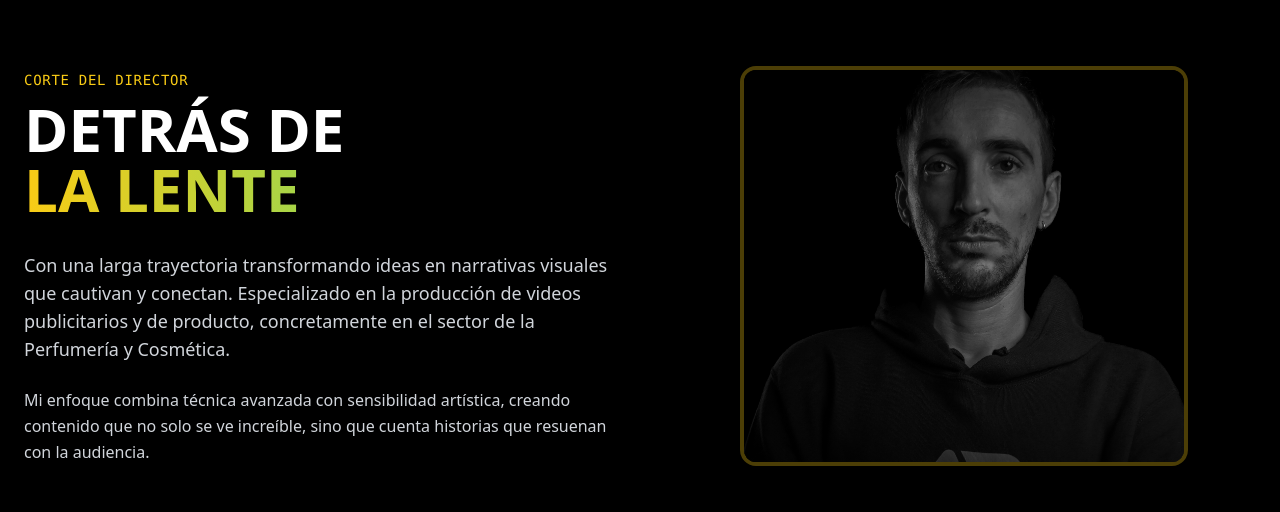
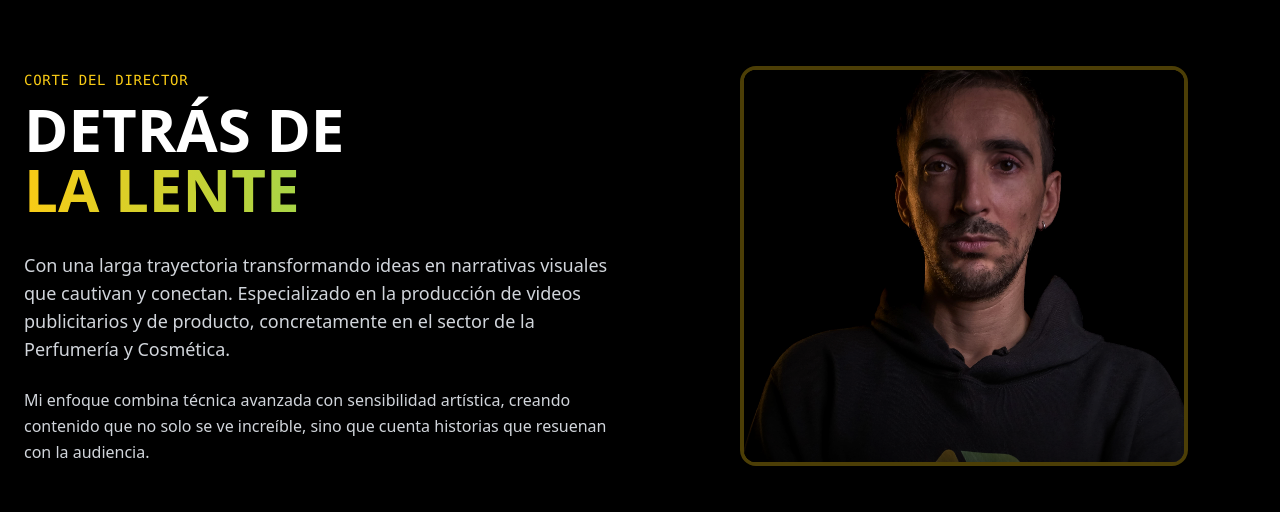
Before and after one commit to idm-code/alexruizmaker-portfolio, a React (Vite) app: page / in a window 1280 px wide. Shown: the part 814-1326 px from the top of the page. Built offline with nearby package versions, Linux system fonts and the light colour scheme.

Commit message:
Implement code changes to enhance functionality and improve performance

```diff
--- a/src/App.tsx
+++ b/src/App.tsx
@@ -99,7 +99,7 @@ const App = () => {
         directorsCut: "DIRECTOR'S CUT",
         behindLens: "BEHIND THE",
         lens: "LENS",
-        description1: "With over 4 years transforming ideas into visual narratives that captivate and connect. Specialized in advertising and product video production, specifically in the Perfumery and Cosmetics sector.",
+        description1: "With a long history transforming ideas into visual narratives that captivate and connect. Specialized in advertising and product video production, specifically in the Perfumery and Cosmetics sector.",
         description2: "My approach combines advanced technique with artistic sensitivity, creating content that not only looks incredible, but tells stories that resonate with the audience.",
         projects: "PROJECTS",
         years: "YEARS",
@@ -341,18 +341,46 @@ const App = () => {
           <p>{currentContent.about.description2}</p>
         </div>
       </div>
-      {/* Right Column - Foto autor */}
+      {/* Right Column - Foto autor con efecto bombilla parpadeante */}
       <div className="flex justify-center items-center">
         <div className="relative w-full h-[400px] max-w-md rounded-2xl overflow-hidden shadow-lg border-4 border-yellow-400/30">
+          {/* Imagen en blanco y negro */}
           <img
             src="/behindcam3.jpg"
             alt="Alex Ruiz Maker detrás de la cámara"
-            className="w-full h-full object-cover"
+            className="w-full h-full object-cover absolute inset-0 z-10"
           />
-          {/* Opcional: Overlay para efecto cinematográfico */}
-          <div className="absolute inset-0 bg-gradient-to-t from-black/60 via-transparent to-black/20 pointer-events-none" />
+          {/* Imagen a color, animada */}
+          <img
+            src="/behindcam2.jpg"
+            alt="Alex Ruiz Maker detrás de la cámara color"
+            className="w-full h-full object-cover absolute inset-0 z-20"
+            style={{
+              opacity: 0,
+              animation: 'bombillaParpadeo 3s forwards'
+            }}
+          />
+          {/* Overlay opcional */}
+          <div className="absolute inset-0 bg-gradient-to-t from-black/60 via-transparent to-black/20 pointer-events-none z-30" />
         </div>
       </div>
+      <style>
+      {`
+      @keyframes bombillaParpadeo {
+        0%   { opacity: 0; filter: brightness(0.7) grayscale(1);}
+        10%  { opacity: 0.7; filter: brightness(1.2) grayscale(0.5);}
+        18%  { opacity: 0.2; filter: brightness(0.9) grayscale(0.8);}
+        25%  { opacity: 0.8; filter: brightness(1.3) grayscale(0.3);}
+        32%  { opacity: 0.1; filter: brightness(0.8) grayscale(0.9);}
+        40%  { opacity: 0.9; filter: brightness(1.4) grayscale(0.2);}
+        50%  { opacity: 0.3; filter: brightness(1.0) grayscale(0.7);}
+        60%  { opacity: 1;   filter: brightness(1.5) grayscale(0);}
+        80%  { opacity: 0.7; filter: brightness(1.2) grayscale(0.2);}
+        90%  { opacity: 1;   filter: brightness(1.5) grayscale(0);}
+        100% { opacity: 1;   filter: brightness(1.2) grayscale(0);}
+      }
+      `}
+      </style>
     </div>
   </div>
 </section>
```
Also changed, not shown: public/behindcam2.jpg (added).
